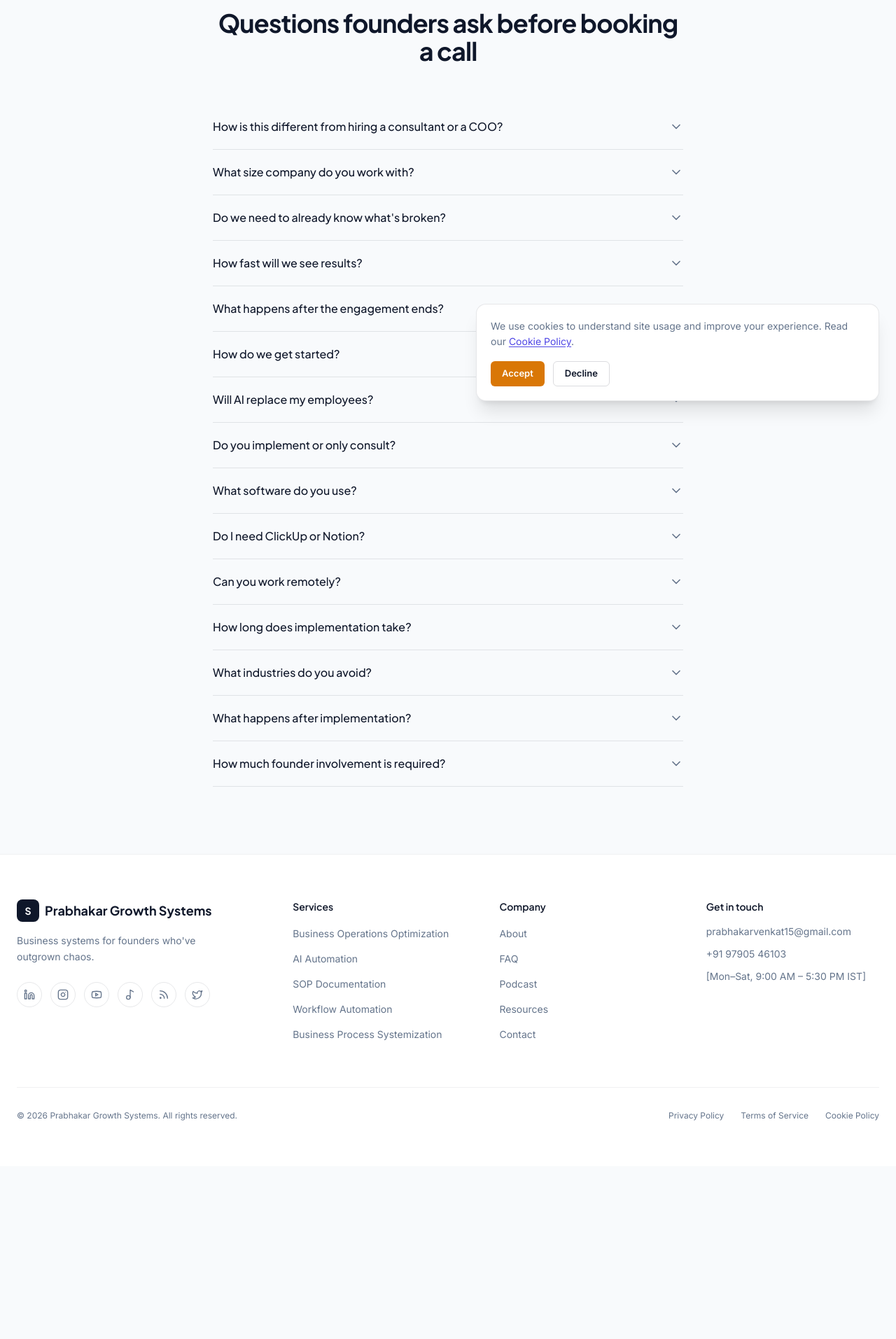
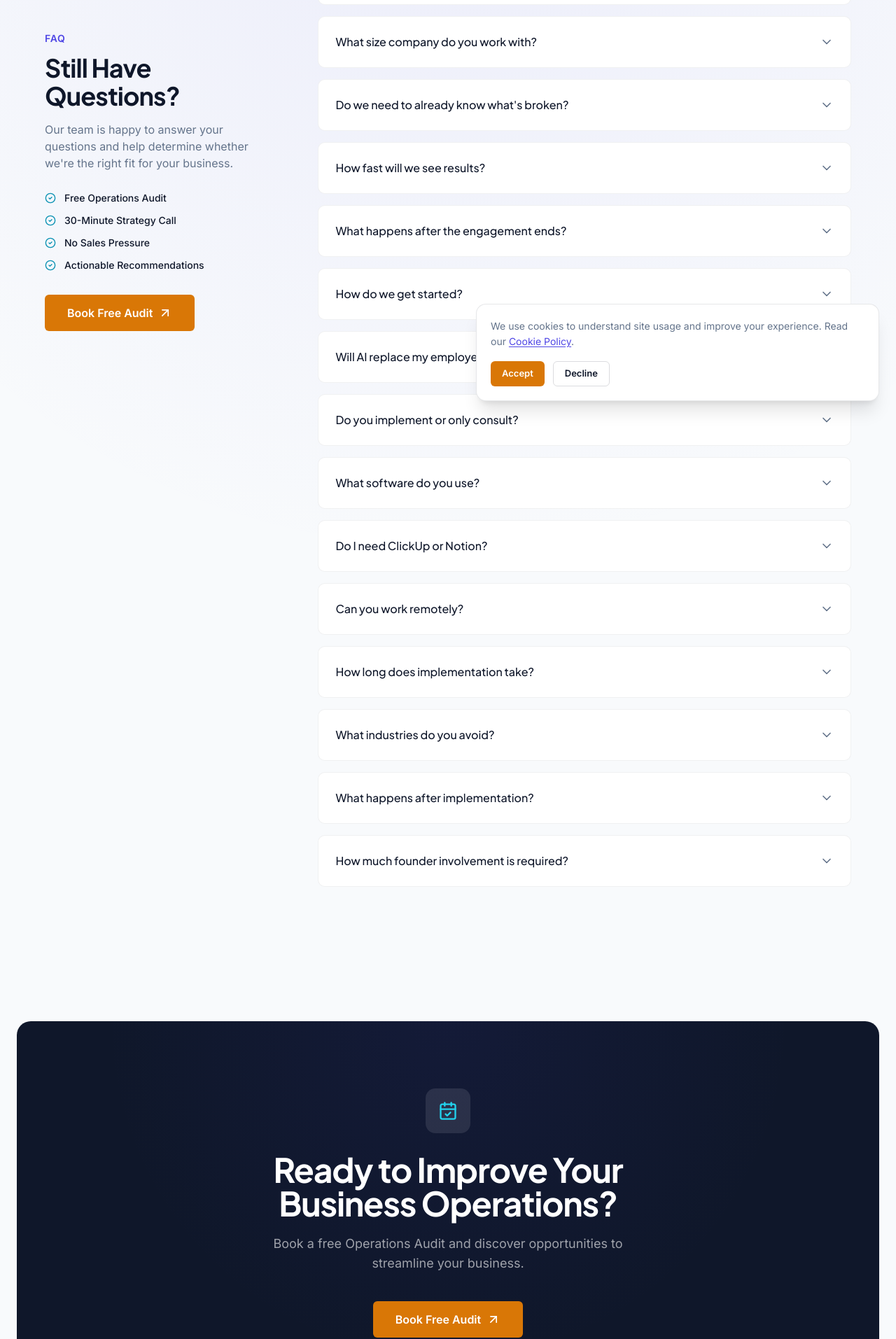
Before and after one commit to Krishsudharsun/Prabhakar-Sollutions, a Next.js app: page /faq in a window 1280 px wide. Shown: the part 211-2124 px from the top of the page at 70% size. Before the commit the page ends 1877 px from the top, so only its background shows below. Built offline with nearby package versions, Linux system fonts and the light colour scheme; no server answers.

Commit message:
updated .gitignore

```diff
--- a/app/about/page.tsx
+++ b/app/about/page.tsx
@@ -60,7 +60,7 @@ export default function AboutPage() {
     <>
       <BreadcrumbSchema items={[{ name: "Home", url: "/" }, { name: "About", url: "/about" }]} />
 
-      <section className="pb-20 pt-36">
+      <section className="sticky top-0 z-[1] bg-white pb-20 pt-36 dark:bg-surface-dark">
         <div className="container">
           <ScrollReveal className="mx-auto max-w-2xl text-center">
             <p className="text-sm font-semibold uppercase tracking-wider text-royal-600">About us</p>
@@ -83,7 +83,7 @@ export default function AboutPage() {
       </section>
 
       {/* Mission / Vision */}
-      <section className="border-t border-navy-900/[0.06] bg-surface py-20 dark:border-white/[0.08] dark:bg-surface-dark">
+      <section className="sticky top-0 z-[2] rounded-t-[2rem] border-t border-navy-900/[0.06] bg-surface py-20 shadow-[0_-25px_50px_-20px_rgba(15,23,42,0.15)] dark:border-white/[0.08] dark:bg-surface-dark dark:shadow-[0_-25px_50px_-20px_rgba(0,0,0,0.6)]">
         <div className="container">
           <div className="grid gap-6 sm:grid-cols-2">
             <ScrollReveal>
@@ -109,7 +109,7 @@ export default function AboutPage() {
       </section>
 
       {/* Why We Exist */}
-      <section className="py-20">
+      <section className="sticky top-0 z-[3] rounded-t-[2rem] bg-white py-20 shadow-[0_-25px_50px_-20px_rgba(15,23,42,0.15)] dark:bg-surface-dark dark:shadow-[0_-25px_50px_-20px_rgba(0,0,0,0.6)]">
         <div className="container">
           <ScrollReveal className="mx-auto max-w-2xl text-center">
             <p className="text-sm font-semibold uppercase tracking-wider text-royal-600">Why we exist</p>
@@ -124,7 +124,7 @@ export default function AboutPage() {
       </section>
 
       {/* What Makes Us Different */}
-      <section className="border-t border-navy-900/[0.06] bg-surface py-20 dark:border-white/[0.08] dark:bg-surface-dark">
+      <section className="sticky top-0 z-[4] rounded-t-[2rem] border-t border-navy-900/[0.06] bg-surface py-20 shadow-[0_-25px_50px_-20px_rgba(15,23,42,0.15)] dark:border-white/[0.08] dark:bg-surface-dark dark:shadow-[0_-25px_50px_-20px_rgba(0,0,0,0.6)]">
         <div className="container">
           <ScrollReveal className="mx-auto max-w-2xl text-center">
             <p className="text-sm font-semibold uppercase tracking-wider text-royal-600">What makes us different</p>
@@ -149,7 +149,7 @@ export default function AboutPage() {
       </section>
 
       {/* Journey timeline, genuine chronological sequence */}
-      <section className="py-20">
+      <section className="sticky top-0 z-[5] rounded-t-[2rem] bg-white py-20 shadow-[0_-25px_50px_-20px_rgba(15,23,42,0.15)] dark:bg-surface-dark dark:shadow-[0_-25px_50px_-20px_rgba(0,0,0,0.6)]">
         <div className="container">
           <ScrollReveal className="mx-auto max-w-2xl text-center">
             <p className="text-sm font-semibold uppercase tracking-wider text-royal-600">Our journey</p>
@@ -175,7 +175,7 @@ export default function AboutPage() {
       </section>
 
       {/* Our Methodology */}
-      <section className="border-t border-navy-900/[0.06] bg-surface py-20 dark:border-white/[0.08] dark:bg-surface-dark">
+      <section className="sticky top-0 z-[6] rounded-t-[2rem] border-t border-navy-900/[0.06] bg-surface py-20 shadow-[0_-25px_50px_-20px_rgba(15,23,42,0.15)] dark:border-white/[0.08] dark:bg-surface-dark dark:shadow-[0_-25px_50px_-20px_rgba(0,0,0,0.6)]">
         <div className="container">
           <ScrollReveal className="mx-auto max-w-2xl text-center">
             <p className="text-sm font-semibold uppercase tracking-wider text-royal-600">Our methodology</p>
@@ -204,7 +204,7 @@ export default function AboutPage() {
       </section>
 
       {/* Founder */}
-      <section id="speaking" className="py-20">
+      <section id="speaking" className="sticky top-0 z-[7] rounded-t-[2rem] bg-white py-20 shadow-[0_-25px_50px_-20px_rgba(15,23,42,0.15)] dark:bg-surface-dark dark:shadow-[0_-25px_50px_-20px_rgba(0,0,0,0.6)]">
         <div className="container">
           <div className="grid items-start gap-14 lg:grid-cols-[0.8fr_1.2fr]">
             <ScrollReveal>
--- a/app/faq/page.tsx
+++ b/app/faq/page.tsx
@@ -1,6 +1,6 @@
 import type { Metadata } from "next";
-import { siteConfig } from "@/lib/site-config";
 import { Faq } from "@/components/sections/faq";
+import { BookingCTA } from "@/components/sections/booking-cta";
 
 export const metadata: Metadata = {
   title: "FAQ",
@@ -11,9 +11,12 @@ export const metadata: Metadata = {
 export default function FaqPage() {
   return (
     <>
-      <div className="pt-24">
-        <Faq />
-      </div>
+      <Faq />
+      <BookingCTA
+        heading="Ready to Improve Your Business Operations?"
+        description="Book a free Operations Audit and discover opportunities to streamline your business."
+        buttonLabel="Book Free Audit"
+      />
     </>
   );
 }
--- a/components/sections/booking-cta.tsx
+++ b/components/sections/booking-cta.tsx
@@ -3,7 +3,19 @@ import { ArrowUpRight, CalendarCheck } from "lucide-react";
 import { ScrollReveal } from "@/components/scroll-reveal";
 import { Button } from "@/components/ui/button";
 
-export function BookingCTA() {
+interface BookingCTAProps {
+  heading?: string;
+  description?: string;
+  buttonLabel?: string;
+  href?: string;
+}
+
+export function BookingCTA({
+  heading = "See exactly where your operations are leaking time",
+  description = "Book a free 30-minute discovery call. We'll diagnose your biggest bottleneck and tell you honestly whether we can help, no pressure, no generic pitch.",
+  buttonLabel = "Book Your Free Operations Audit",
+  href = "/apply",
+}: BookingCTAProps) {
   return (
     <section className="py-24">
       <div className="container">
@@ -15,17 +27,15 @@ export function BookingCTA() {
                 <CalendarCheck className="h-7 w-7" />
               </div>
               <h2 className="mx-auto mt-7 max-w-2xl font-heading text-4xl font-bold tracking-tight text-white sm:text-5xl">
-                See exactly where your operations are leaking time
+                {heading}
               </h2>
               <p className="mx-auto mt-5 max-w-lg text-base leading-relaxed text-white/60 sm:text-lg">
-                Book a free 30-minute discovery call. We'll diagnose your biggest
-                bottleneck and tell you honestly whether we can help, no pressure, no
-                generic pitch.
+                {description}
               </p>
               <div className="mt-10 flex justify-center">
                 <Button asChild size="lg">
-                  <Link href="/apply">
-                    Book Your Free Operations Audit <ArrowUpRight className="h-5 w-5" />
+                  <Link href={href}>
+                    {buttonLabel} <ArrowUpRight className="h-5 w-5" />
                   </Link>
                 </Button>
               </div>
--- a/components/sections/faq.tsx
+++ b/components/sections/faq.tsx
@@ -1,31 +1,73 @@
+import Link from "next/link";
+import { ArrowUpRight, CheckCircle2 } from "lucide-react";
 import { ScrollReveal } from "@/components/scroll-reveal";
 import { Accordion, AccordionItem, AccordionTrigger, AccordionContent } from "@/components/ui/accordion";
+import { Button } from "@/components/ui/button";
 import { generalFaqs } from "@/lib/data/faqs";
 import { FaqSchema } from "@/components/seo/json-ld";
 
+const sidebarChecklist = [
+  "Free Operations Audit",
+  "30-Minute Strategy Call",
+  "No Sales Pressure",
+  "Actionable Recommendations",
+];
+
 export function Faq() {
   return (
-    <section className="py-24">
+    <section className="relative overflow-hidden pb-24 pt-36">
       <FaqSchema faqs={generalFaqs} />
-      <div className="container">
-        <ScrollReveal className="mx-auto max-w-2xl text-center">
+
+      {/* Subtle background decoration, matches the same treatment used on the booking CTA */}
+      <div className="pointer-events-none absolute inset-0 bg-radial-fade opacity-60" />
+
+      <div className="container relative">
+        <div className="mx-auto grid max-w-6xl gap-12 lg:grid-cols-[3fr_7fr] lg:gap-16">
+          {/* Sticky sidebar */}
+          <ScrollReveal className="lg:sticky lg:top-28 lg:self-start">
             <p className="text-sm font-semibold uppercase tracking-wider text-royal-600">FAQ</p>
-          <h2 className="mt-3 font-heading text-3xl font-bold tracking-tight text-ink sm:text-4xl dark:text-white">
-            Questions founders ask before booking a call
-          </h2>
+            <h1 className="mt-3 font-heading text-3xl font-bold tracking-tight text-ink sm:text-4xl dark:text-white">
+              Still Have Questions?
+            </h1>
+            <p className="mt-4 text-sm leading-relaxed text-ink-gray sm:text-base">
+              Our team is happy to answer your questions and help determine whether
+              we're the right fit for your business.
+            </p>
+
+            <div className="mt-7 space-y-3">
+              {sidebarChecklist.map((item) => (
+                <div key={item} className="flex items-start gap-3 text-sm font-medium text-ink dark:text-white/90">
+                  <CheckCircle2 className="mt-0.5 h-4 w-4 shrink-0 text-emerald-600" />
+                  {item}
+                </div>
+              ))}
+            </div>
+
+            <Button asChild size="lg" className="mt-8 w-full sm:w-auto">
+              <Link href="/apply">
+                Book Free Audit <ArrowUpRight className="h-5 w-5" />
+              </Link>
+            </Button>
           </ScrollReveal>
 
-        <ScrollReveal delay={0.1} className="mx-auto mt-14 max-w-2xl">
-          <Accordion type="single" collapsible className="w-full">
+          {/* Accordion */}
+          <ScrollReveal delay={0.1}>
+            <Accordion type="single" collapsible className="space-y-4">
               {generalFaqs.map((faq, i) => (
-              <AccordionItem key={i} value={`item-${i}`}>
-                <AccordionTrigger>{faq.question}</AccordionTrigger>
-                <AccordionContent>{faq.answer}</AccordionContent>
+                <div
+                  key={i}
+                  className="overflow-hidden rounded-xl border border-navy-900/[0.06] bg-white transition-colors hover:border-royal-600/30 dark:border-white/[0.08] dark:bg-white/[0.045] dark:hover:bg-white/[0.06]"
+                >
+                  <AccordionItem value={`item-${i}`} className="border-none">
+                    <AccordionTrigger className="px-6 py-6">{faq.question}</AccordionTrigger>
+                    <AccordionContent className="px-6 pb-6">{faq.answer}</AccordionContent>
                   </AccordionItem>
+                </div>
               ))}
             </Accordion>
           </ScrollReveal>
         </div>
+      </div>
     </section>
   );
 }
```
Also changed, not shown: 2 other files (tests, documents, lock files or other folders). Lines whose indentation alone changed are shown as unchanged.
